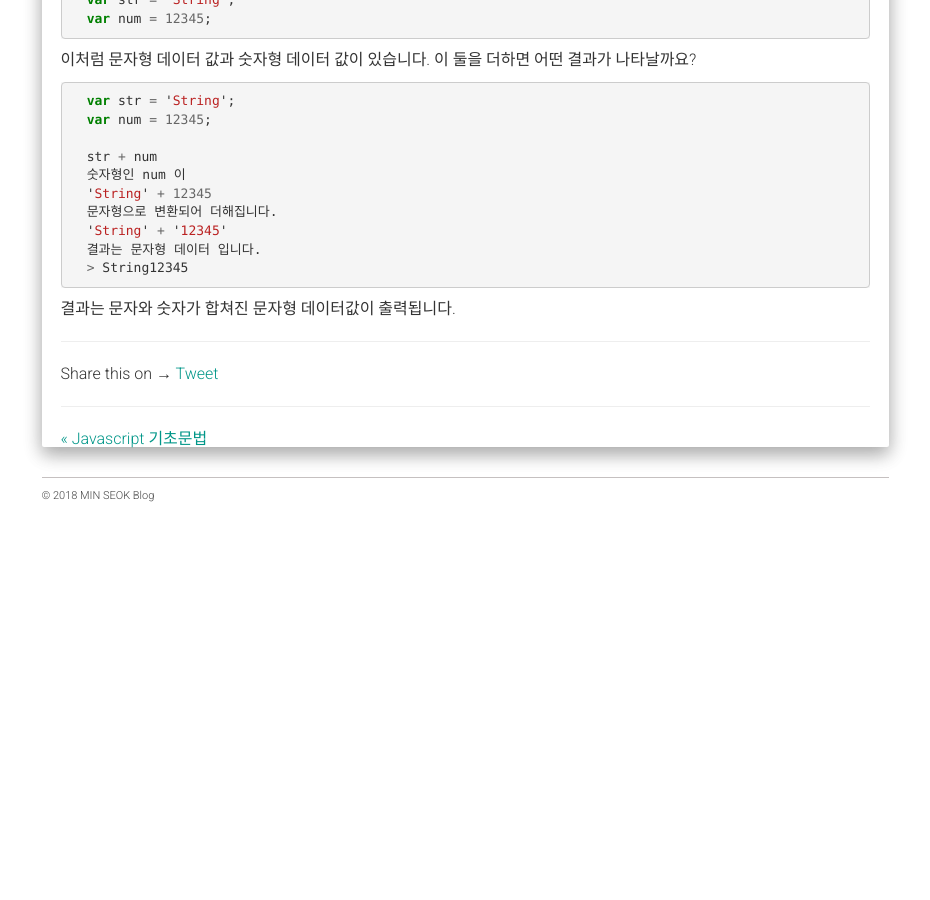
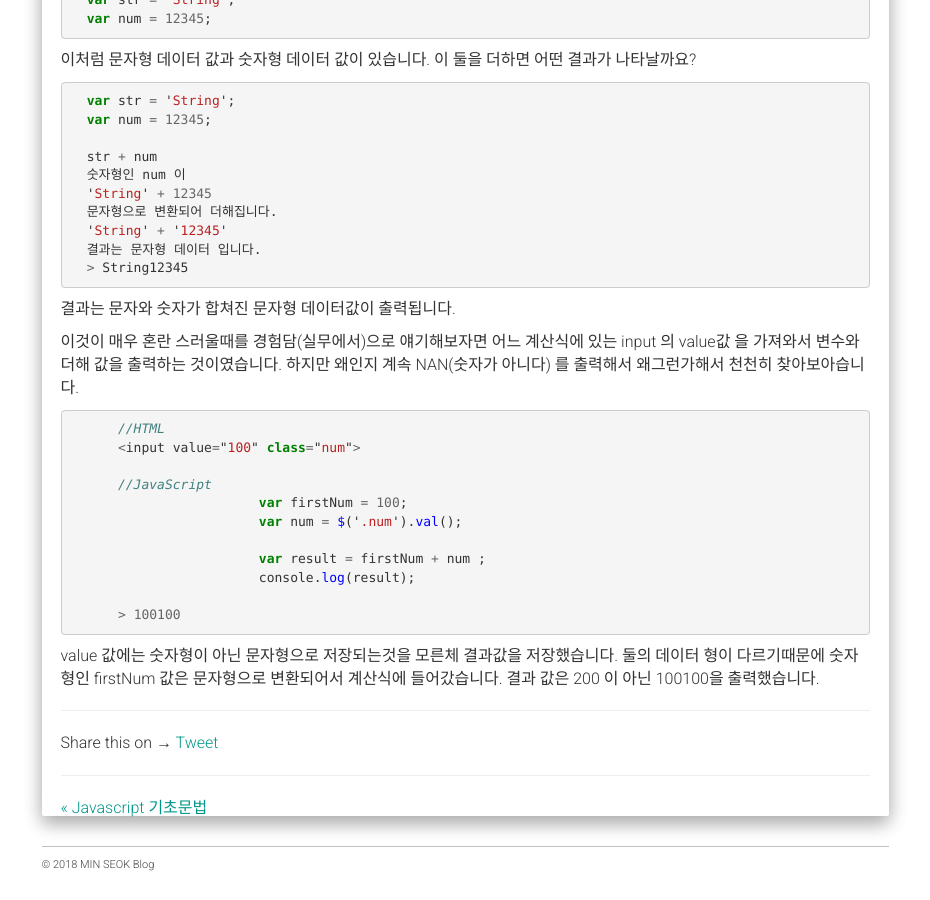
Before and after one commit to alalstjr/promote.github.io, a Jekyll site: the page built from _posts/2018-08-29-JavaScript 데이터 유형.md, in a window 1280 px wide and 900 px high, scrolled down 1042 px. Shown: the whole window, without its empty margins (321-1251 px from the left). Built offline with Jekyll 4.4.1, drawn with Linux system fonts in a browser that asks for light colours; nearby versions of some CDN libraries; our own code applies the rules of GitHub Pages for plain Markdown files; comment, search, counter and statistics services are not loaded; before the commit the page ends 1573 px from its top, so only the background shows below that.

Commit message:
Update 2018-08-29-JavaScript 데이터 유형.md

```diff
--- a/_posts/2018-08-29-JavaScript 데이터 유형.md
+++ b/_posts/2018-08-29-JavaScript 데이터 유형.md
@@ -64,3 +64,23 @@ str 변수에 논리형 데이터 true 를 넣은다음 다시 str 출력했을
 {% endhighlight %}
 
 결과는 문자와 숫자가 합쳐진 문자형 데이터값이 출력됩니다.
+
+이것이 매우 혼란 스러울때를 경험담(실무에서)으로 얘기해보자면
+어느 계산식에 있는 input 의 value값 을 가져와서 변수와 더해 값을 출력하는 것이였습니다.
+하지만 왜인지 계속 NAN(숫자가 아니다) 를 출력해서 왜그런가해서 천천히 찾아보아습니다.
+{% highlight javascript %}
+      //HTML
+      <input value="100" class="num">
+
+      //JavaScript
+			var firstNum = 100;
+			var num = $('.num').val();
+
+			var result = firstNum + num ;
+			console.log(result);
+
+      > 100100
+{% endhighlight %}
+value 값에는 숫자형이 아닌 문자형으로 저장되는것을 모른체 결과값을 저장했습니다.
+둘의 데이터 형이 다르기때문에 숫자형인 firstNum 값은 문자형으로 변환되어서 계산식에 들어갔습니다.
+결과 값은 200 이 아닌 100100을 출력했습니다.
```
